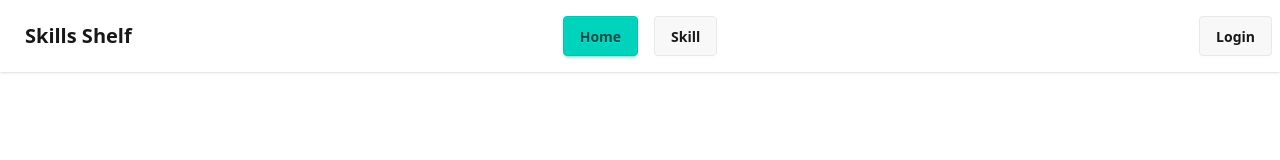
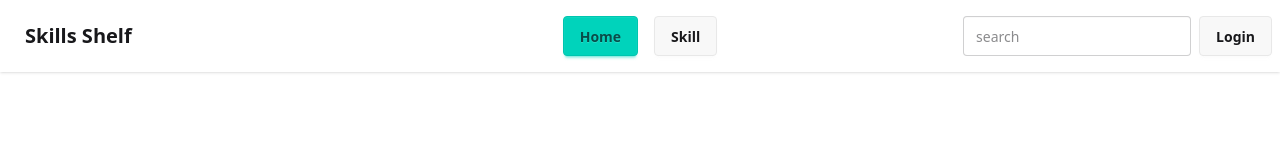
Before and after one commit to anikshajol/skill-shelf, a React (Vite) app: page / in a window 1280 px wide. Shown: the top 160 px of the page. Built offline with nearby package versions, Linux system fonts and the light colour scheme; no server answers.

Commit message:
search funcionality done

```diff
--- a/src/Components/HomeSkills.jsx
+++ b/src/Components/HomeSkills.jsx
@@ -1,8 +1,10 @@
-import { useEffect, useState } from "react";
+import { useContext, useEffect, useState } from "react";
 import SkillCard from "./SkillCard";
+import { AuthContext } from "../Context/Context";
 
 const HomeSkills = () => {
   const [skills, setSkills] = useState([]);
+  const { search } = useContext(AuthContext);
   useEffect(() => {
     fetch("/skills.json")
       .then((res) => res.json())
@@ -10,9 +12,13 @@ const HomeSkills = () => {
   }, []);
   // console.log(skills);
 
+  const filteredSkills = skills.filter((skill) =>
+    skill.title.toLowerCase().includes(search.toLowerCase())
+  );
+
   return (
     <div className="grid grid-cols-1 gap-2 md:grid-cols-3 w-11/12 mx-auto">
-      {skills.slice(0, 3).map((skill) => (
+      {filteredSkills.slice(0, 3).map((skill) => (
         <SkillCard key={skill.id} skill={skill} />
       ))}
     </div>
--- a/src/Components/Navbar.jsx
+++ b/src/Components/Navbar.jsx
@@ -6,7 +6,7 @@ import Loader from "./Loader";
 import toast from "react-hot-toast";
 
 const Navbar = () => {
-  const { user, logOut, loading } = useContext(AuthContext);
+  const { user, logOut, loading, search, setSearch } = useContext(AuthContext);
   // const [loading, setLoading] = useState(false);
   const navigate = useNavigate();
   const link = (
@@ -22,11 +22,7 @@ const Navbar = () => {
                 isActive ? "btn btn-accent" : "btn "
               }
             >
-              {loading ? (
-                <span className="loading loading-spinner"></span>
-              ) : (
-                "Home"
-              )}
+              Home
             </NavLink>
           </li>
           <li>
@@ -36,11 +32,7 @@ const Navbar = () => {
                 isActive ? "btn btn-accent" : "btn"
               }
             >
-              {loading ? (
-                <span className="loading loading-spinner"></span>
-              ) : (
-                "Skill"
-              )}
+              Skill
             </NavLink>
           </li>
           {user && (
@@ -51,11 +43,7 @@ const Navbar = () => {
                   isActive ? "btn btn-accent" : "btn "
                 }
               >
-                {loading ? (
-                  <span className="loading loading-spinner"></span>
-                ) : (
-                  "Dashboard"
-                )}
+                Dashboard
               </NavLink>
             </li>
           )}
@@ -102,6 +90,16 @@ const Navbar = () => {
         </div>
 
         <div className="navbar-end">
+          <div className="mr-2">
+            <input
+              type="text"
+              className="input "
+              required
+              placeholder="search"
+              value={search}
+              onChange={(e) => setSearch(e.target.value)}
+            />
+          </div>
           {!user ? (
             <Link to={"/login"} className="btn">
               Login
--- a/src/Layouts/MainLayouts.jsx
+++ b/src/Layouts/MainLayouts.jsx
@@ -1,17 +1,17 @@
 import React from "react";
 import Navbar from "../Components/Navbar";
-import { Outlet } from "react-router";
+import { Outlet, useNavigation } from "react-router";
 import Footer from "../Components/Footer";
+import Loader from "../Components/Loader";
 
 const MainLayouts = () => {
+  const { state } = useNavigation();
   return (
     <>
       <header>
         <Navbar />
       </header>
-      <main>
-        <Outlet />
-      </main>
+      <main>{state == "loading" ? <Loader /> : <Outlet />}</main>
       <footer>
         <Footer />
       </footer>
--- a/src/Pages/Skills.jsx
+++ b/src/Pages/Skills.jsx
@@ -1,18 +1,27 @@
-import React, { useState } from "react";
-import { useLoaderData } from "react-router";
+import React, { useContext, useState } from "react";
+import { useLoaderData, useNavigation } from "react-router";
 import SkillCard from "../Components/SkillCard";
+import { AuthContext } from "../Context/Context";
+import Loader from "../Components/Loader";
 
 const Skills = () => {
   const data = useLoaderData();
   const [visible, setVisible] = useState(6);
   const visibleSkills = data.slice(0, visible);
   // console.log(data);
+  const { state } = useNavigation();
+  console.log(state);
+
+  const { search } = useContext(AuthContext);
+  const filteredSkills = visibleSkills.filter((skill) =>
+    skill.title.toLowerCase().includes(search.toLowerCase())
+  );
 
   return (
     <div className="w-11/12 mx-auto">
       <h2 className="py-3 text-2xl font-semibold">Skills Set</h2>
       <div className="grid grid-cols-1 pb-6 gap-2 md:grid-cols-2 lg:grid-cols-3 ">
-        {visibleSkills.map((skill) => (
+        {filteredSkills.map((skill) => (
           <SkillCard key={skill.id} skill={skill} />
         ))}
       </div>
--- a/src/Provider/Provider.jsx
+++ b/src/Provider/Provider.jsx
@@ -12,6 +12,7 @@ import { auth } from "../firebase/firebase.config";
 const Provider = ({ children }) => {
   const [loading, setLoading] = useState(true);
   const [user, setUser] = useState("");
+  const [search, setSearch] = useState("");
   const signUpUser = (email, password) => {
     setLoading(true);
     return createUserWithEmailAndPassword(auth, email, password);
@@ -40,6 +41,8 @@ const Provider = ({ children }) => {
   }, []);
 
   const userInfo = {
+    search,
+    setSearch,
     logOut,
     signUpUser,
     user,
```
